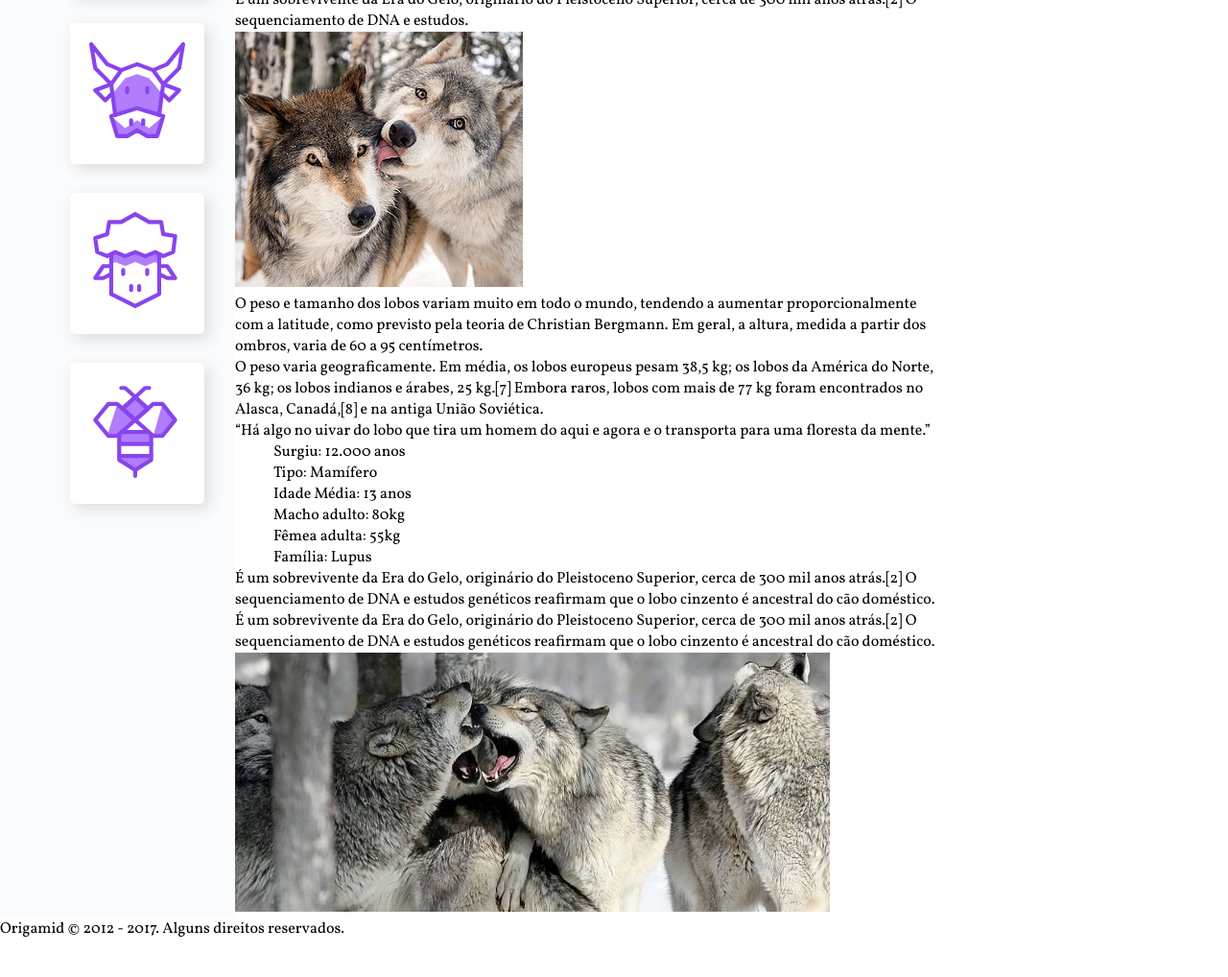
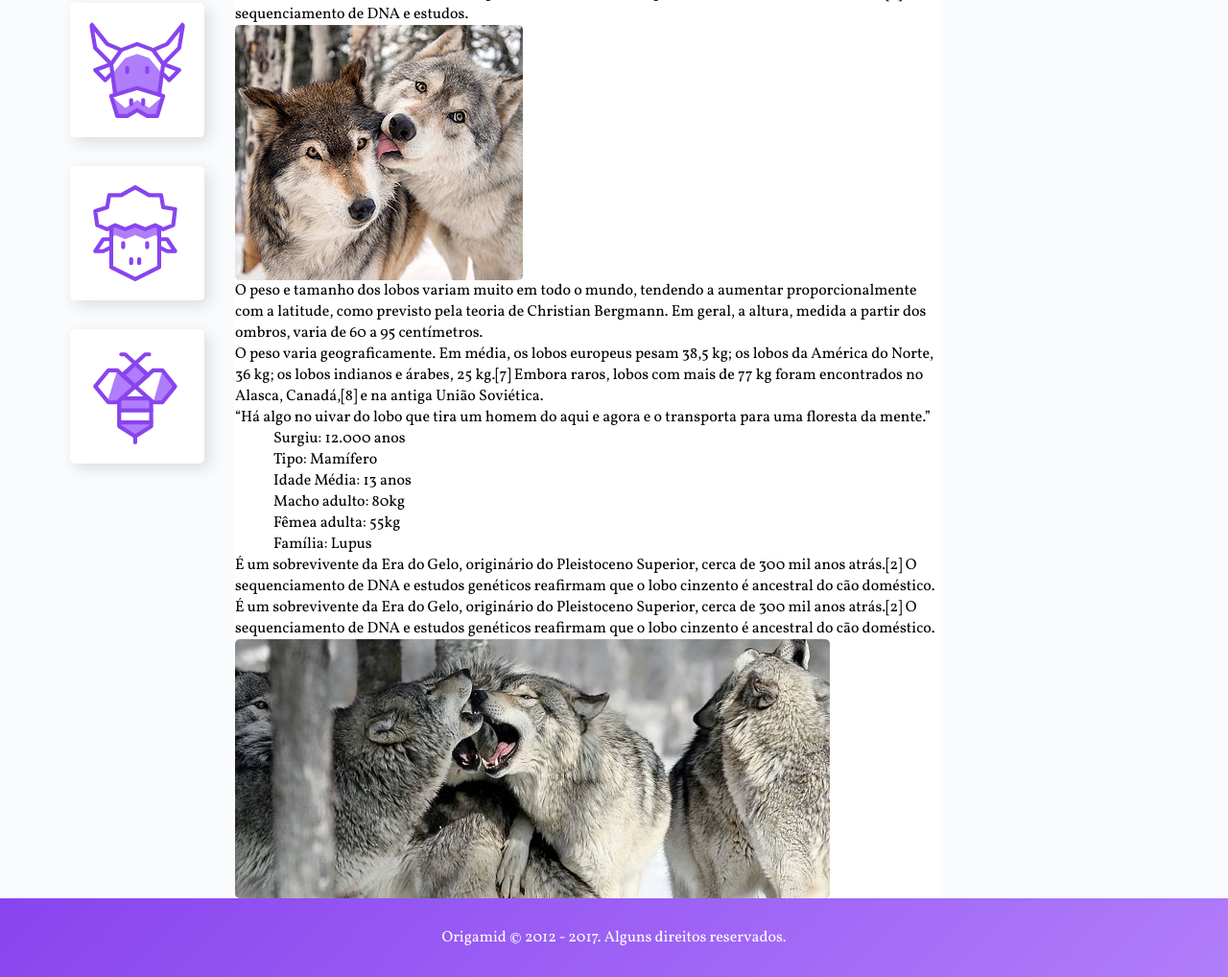
Before and after one commit to Matheus-Almeida21/Projeto-Wildbeast, a plain HTML site: page index.html in a window 1280 px wide. Shown: the part 642-1660 px from the top of the page at 96% size. Before the commit the page ends 1621 px from the top, so only its background shows below. Drawn offline with Linux system fonts and the light colour scheme.

Commit message:
Estilizando seçao anuncios e footer

```diff
--- a/estilo.css
+++ b/estilo.css
@@ -13,6 +13,8 @@ a{
 }
 img{
   max-width: 100%;
+  display: block;
+  border-radius: 5px;
 }
 
 /*GRID GERAL*/
@@ -71,7 +73,7 @@ img{
   margin-left: 30px;
 }
 
-/*SIDENAV ESQUERDO D APAGINA*/
+/*SIDENAV ESQUERDO DA PAGINA*/
 .sidenav{
   background-color: #fafbfc;
   padding: 30px;
@@ -90,3 +92,22 @@ img{
 .sidenav li a:hover{
   background-color: #B07DFB;
 }
+
+/*SEÇÃO DE ANUNCIOS DA PAGINA*/
+.anuncios{
+  background-color: #fafbfc;
+  display: grid;
+  align-content: start;
+  padding: 30px;
+  gap: 30px;
+}
+
+/*FOOTER DA PAGINA*/
+.footer{
+  background: linear-gradient(135deg, #8844ee, #B07DFB);
+}
+.footer p {
+  color: #fff;
+  text-align: center;
+  padding: 30px;
+}
```
